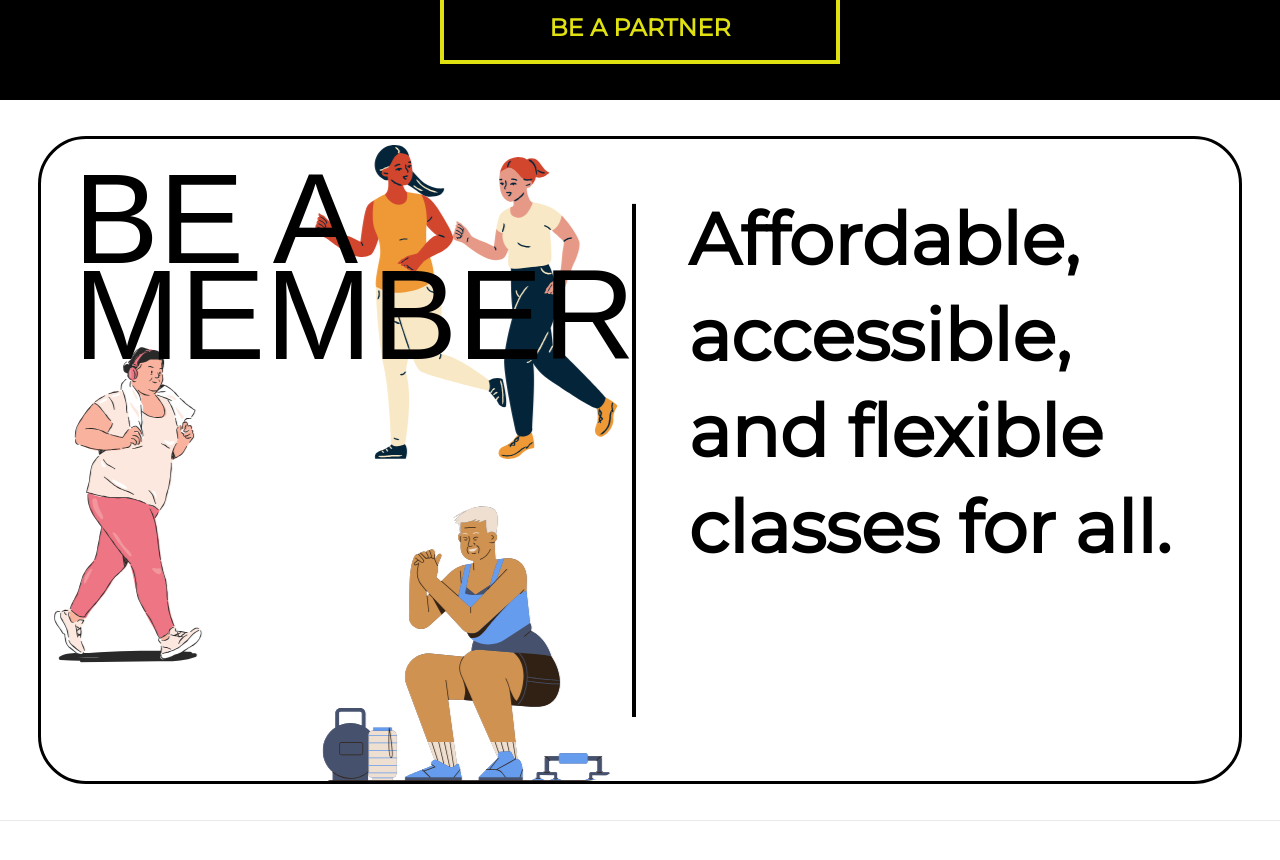
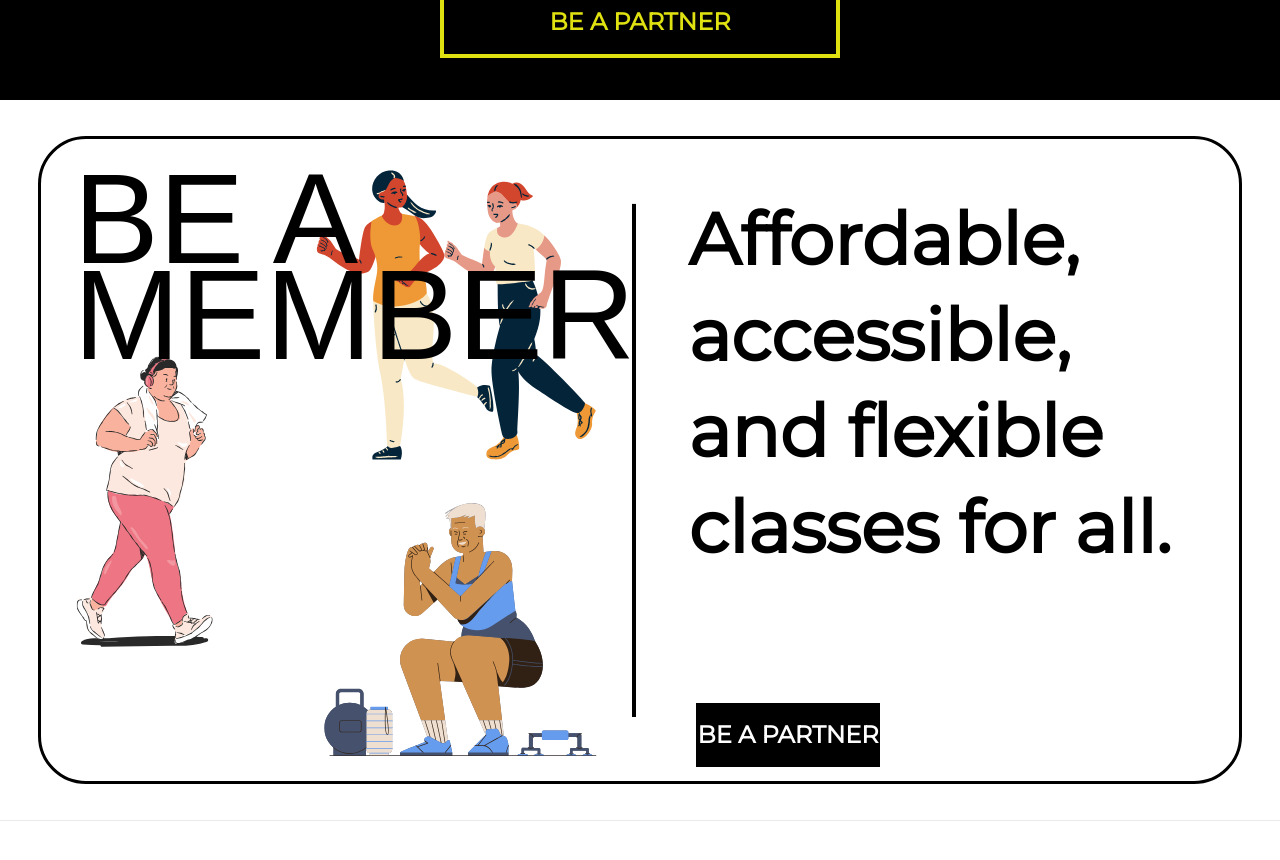
Before and after one commit to sweetmangoes/landing-page, a Next.js app in the folder metrofit-landing/: page / in a window 1280 px wide. Shown: the part 2060-2920 px from the top of the page. Built offline with nearby package versions, Linux system fonts and the light colour scheme; a web font is replaced by a local one.

Commit message:
Added pc layout for member.js

```diff
--- a/metrofit-landing/components/Member.js
+++ b/metrofit-landing/components/Member.js
@@ -4,12 +4,19 @@ export default function Member() {
     <div className="bg-white w-full flex flex-row items-center justify-center
                     lg:h-[90vh]">
       <div className="border-[3px] rounded-[3rem] border-black h-[90%] w-[94%] flex items-center">
-        <div className="w-[49.3%] h-full rounded-[3rem] bg-no-repeat bg-center bg-cover bg-[url('../public/images/member-bg.svg')]">
+        <div className="w-[49.3%] h-full rounded-[3rem] bg-no-repeat bg-center bg-contain bg-[url('../public/images/member-bg.svg')]">
           <p className="font-monomaniac text-[8rem] leading-[6rem] text-black p-8">BE A<br /> MEMBER</p>
         </div>
         <div className="w-[0.4%] h-[80%] bg-black"><hr /></div>
-        <div className="w-[49.3%] h-full rounded-[3rem] p-5">
+        <div className="w-[49.3%] h-full rounded-[3rem] p-5 flex flex-col">
           <p className="font-montserrat text-[4.5rem] leading-[6rem] text-black p-8"><b>Affordable,<br />accessible,<br />and flexible<br />classes for all.</b></p>
+          <div className="flex mt-[6rem]">
+            <button className="py-4 bg-black text-[#fefefe] w-1/2 text-2xl font-montserrat font-bold ml-[2.5rem]
+                           lg:text-3xl lg:w-1/3
+                           xl:text-2xl">
+              BE A PARTNER
+            </button>
+          </div>
         </div>
       </div>
     </div>
--- a/metrofit-landing/components/Partner.js
+++ b/metrofit-landing/components/Partner.js
@@ -23,7 +23,7 @@ export default function Partner() {
       </div>
       <div className="h-1/5 w-full flex justify-center items-center
                       lg:px-10">
-        <button className="py-4 border-4 border-[#e0e111] text-[#e0e111] w-1/2 text-2xl font-montserrat font-bold
+        <button className="py-4 border-4 mb-3 border-[#e0e111] text-[#e0e111] w-1/2 text-2xl font-montserrat font-bold
                            lg:text-3xl lg:w-1/3
                            xl:text-2xl">
           BE A PARTNER
```
